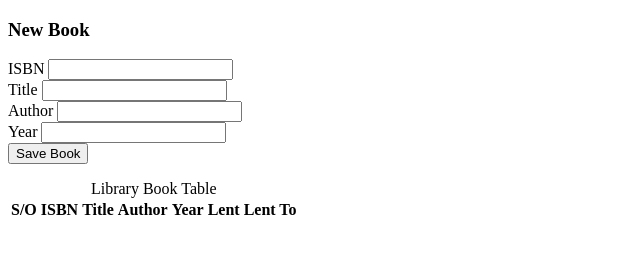
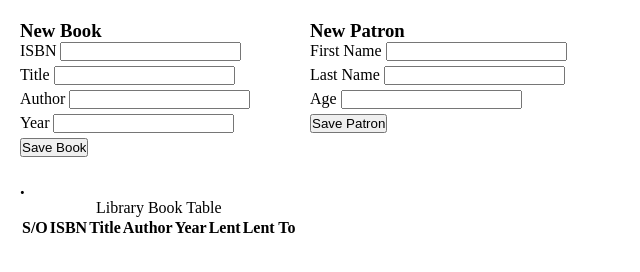
Before and after one commit to cxdemxn/libApp, a plain HTML site: page index.html in a window 1280 px wide. Shown: the whole page, without its empty margins (0-640 px from the left). Drawn offline with Linux system fonts and the light colour scheme.

Commit message:
- created a section to add patrons - added minimal styles to enhance form displays a likkle

```diff
--- /dev/null
+++ b/css/styles.css
@@ -0,0 +1,28 @@
+* {
+    margin: 0;
+    padding: 0;
+    box-sizing: border-box;
+}
+
+body
+{
+    padding: 20px;
+}
+
+.library-input-container
+{
+    display: flex;
+    flex-wrap: wrap;
+}
+
+.library-input
+{
+    flex-basis: 290px;
+    margin-bottom: 20px;
+
+}
+
+.input-container
+{
+    margin-bottom: 5px;
+}
--- a/index.html
+++ b/index.html
@@ -3,38 +3,68 @@
 <head>
     <meta charset="UTF-8">
     <meta name="viewport" content="width=device-width, initial-scale=1.0">
+    <link rel="stylesheet" href="css/styles.css">
+
+
     <script src="js/libraryClass.js" defer></script>
     <script src="js/app.js" defer></script>
     <title>Test</title>
 
 </head>
 <body>
-    <div class="book">
+    <div class="library-input-container">
+        <div class="book book-input library-input">
             <h3>New Book</h3>
-        <label for="">
-            ISBN
-        </label>
+            <div class="input-container">
+                <label for="bookIsbn">ISBN</label>
                 <input type="text" id="bookIsbn">
-        <br>
-        <label for="">
-            Title
-        </label>
+            </div>
+
+            <div class="input-container">
+                <label for="bookTitle">Title</label>
                 <input type="text" id="bookTitle">
-        <br>
-        <label for="">
-            Author
-        </label>
+            </div>
+
+            <div class="input-container">
+                <label for="bookAuthor">Author</label>
                 <input type="text" id="bookAuthor">
-        <br>
-        <label for="">
-            Year
-        </label>
+            </div>
+
+            <div class="input-container">
+                <label for="bookYear">Year</label>
                 <input type="text" id="bookYear">
-        <br>
+            </div>
+
             <input type="submit" value="Save Book" id="saveBook">
             <p id="bookStatusMsg"></p>
         </div>
 
+        <div class="patron patron-input library-input">
+            <h3>New Patron</h3>
+
+            <div class="input-container">
+                <label for="firstName">First Name</label>
+                <input type="text" name="" id="firstName">
+            </div>
+
+
+            <div class="input-container">
+                <label for="lastName">Last Name</label>
+                <input type="text" name="" id="lastName">
+            </div>
+
+
+            <div class="input-container">
+                <label for="age">Age</label>
+                <input type="text" name="" id="age">
+            </div>
+
+            <input type="submit" name="" value="Save Patron" id="savePatron">
+        </div>
+    </div>
+
+   <div class="tables">
+    <h3>.</h3>
     <table class="bookTable">
         <caption>Library Book Table</caption>
         <tbody id="bookTableBody">
@@ -61,5 +91,6 @@
         </tbody>
     </table>
     <p id="bookTableStatusMsg"></p>
+   </div>
 </body>
 </html>
```
Lines whose indentation alone changed are shown as unchanged.
